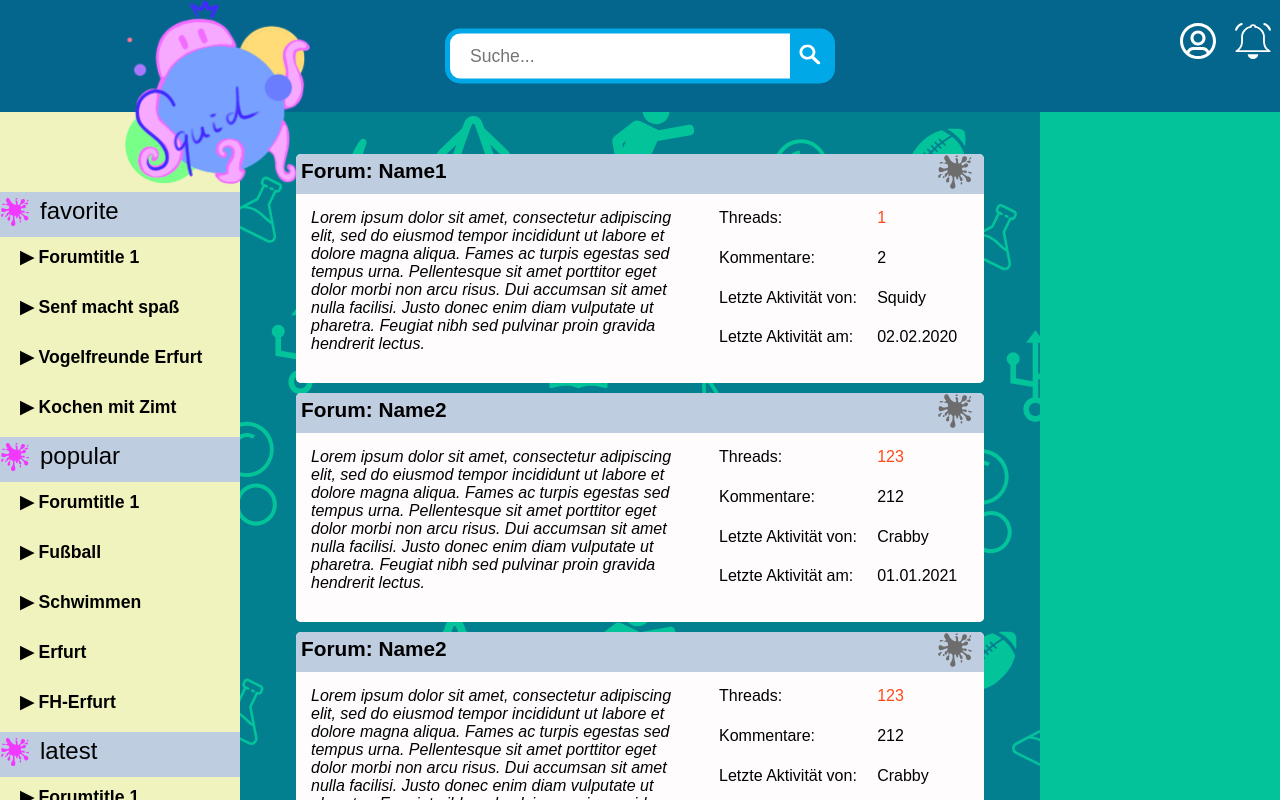
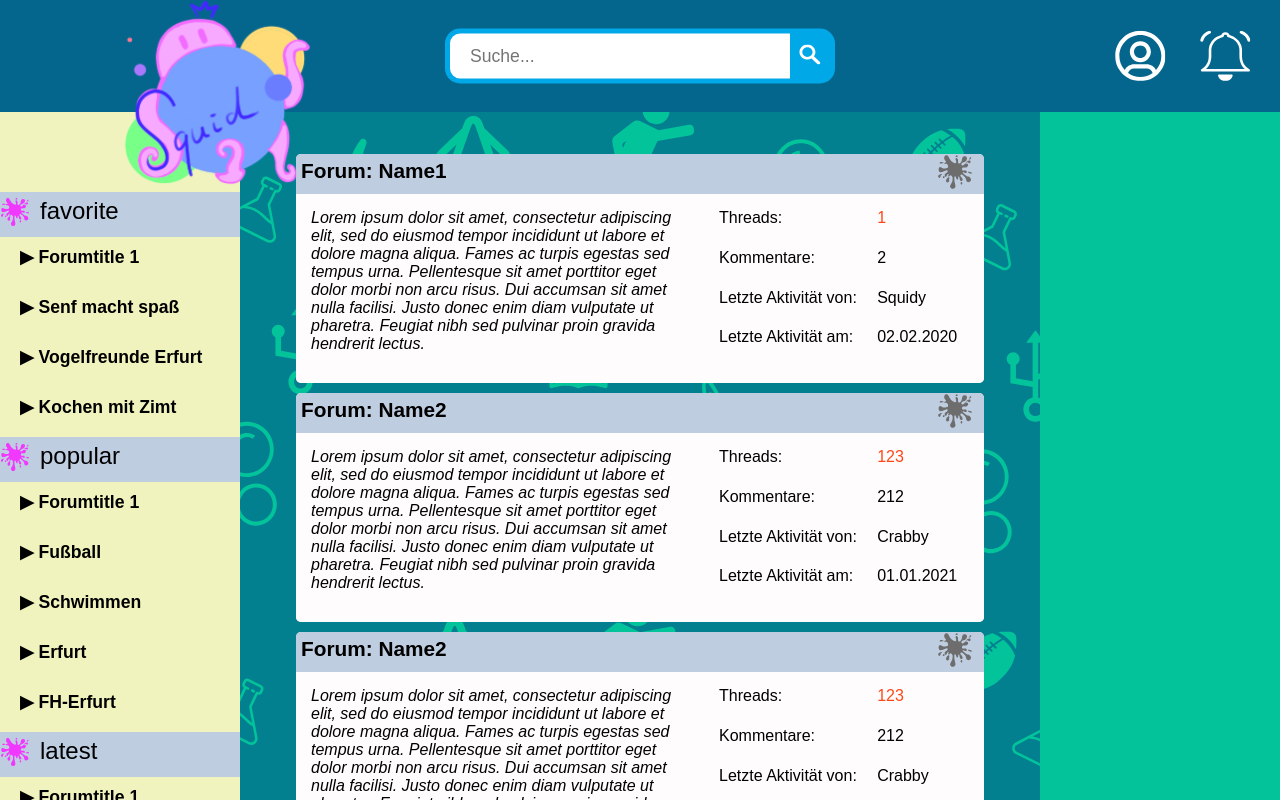
Before and after one commit to Avartos/Webaufbau, a React (Create React App) app: page / in a window 1280 px wide. Shown: the top 800 px of the page. Built offline with nearby package versions, Linux system fonts and the light colour scheme.

Commit message:
resized icons in navbar

```diff
--- a/src/assets/css/_navBar.scss
+++ b/src/assets/css/_navBar.scss
@@ -26,7 +26,7 @@ nav {
   }
 
   .searchBar {
-      display: none;
+    display: none;
   }
   @media (min-width: $minDesktopWidth) {
     .searchBar {
@@ -89,10 +89,15 @@ nav {
       * {
         display: inherit;
       }
+      position: relative;
       display: inline;
+      width: 50px;
       float: right;
       padding: 5px;
-      height: 1em;
+      @media (min-width: $minDesktopWidth) {
+        margin-right: 25px;
+      }
+      height: $headerHeight;
       &.left {
         float: left;
       }
@@ -120,15 +125,35 @@ nav {
       }
     }
 
+    .buttons {
+      position: absolute;
+      top: 50%;
+      transform: translate(-50%, 50%);
+    }
+
     .wrapperButton {
-      top: 50%;
-        transform: translate(0, 50%);
-      margin-right: 0px;
+      position: absolute;
+      left: 50%;
+      top: 0;
+      transform: translate(-50%, 50%);
+      @media (min-width: $minDesktopWidth) {
+        top: 50%;
+        transform: translate(-50%, -60%);
+      }
+
       @include buttonContainer($mobileHeaderHeight * 0.7);
+
+      @media (min-width: $minDesktopWidth) {
+        @include buttonContainer($headerHeight * 0.8);
+      }
 
       .headerButton {
         margin: auto auto;
         @include squaredButton($mobileHeaderHeight * 0.5, 0, 0.5);
+
+        @media (min-width: $minDesktopWidth) {
+          @include squaredButton($headerHeight * 0.5, 0, 0.5);
+        }
 
         &:not(.active) {
           filter: grayscale(100%);
```
